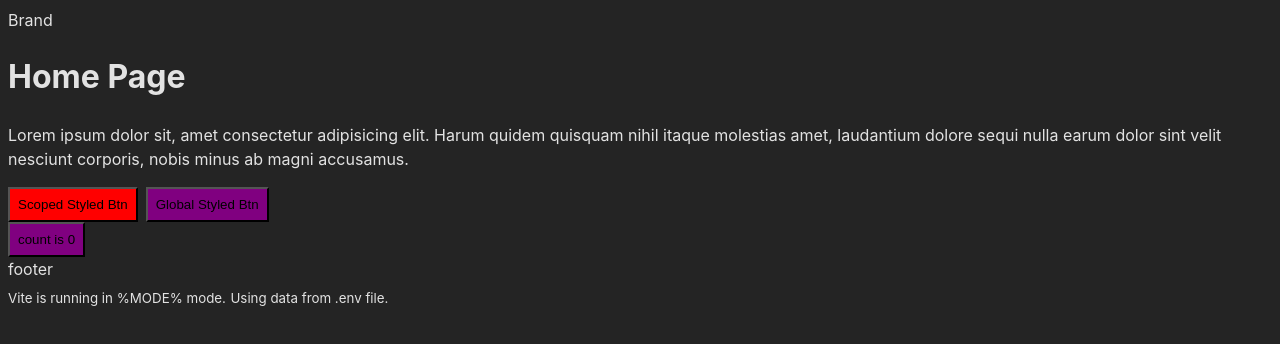
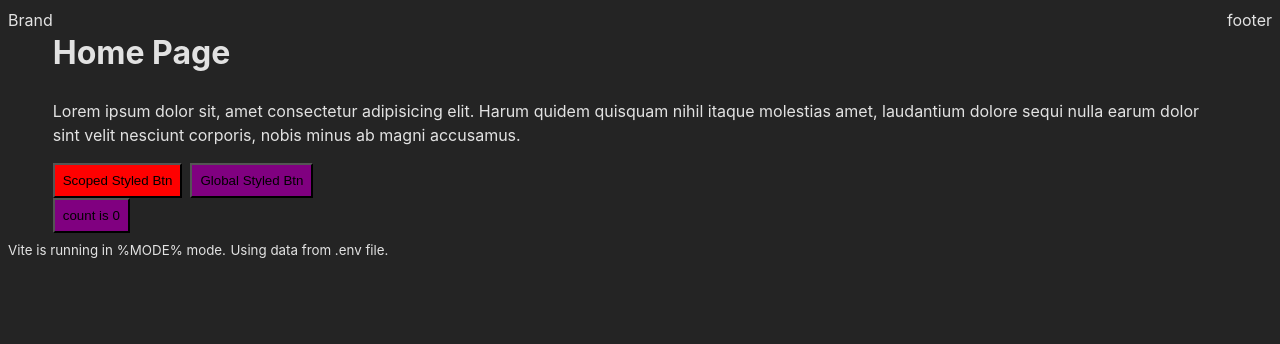
Before and after one commit to jicking/vite-react-boilerplate, a React (Vite) app: page / in a window 1280 px wide. Shown: the top 344 px of the page. Built offline with nearby package versions, Linux system fonts and the light colour scheme.

Commit message:
Updated App

```diff
--- a/src/App.css
+++ /dev/null
@@ -1 +0,0 @@
-/* set main container styles here... */
--- /dev/null
+++ b/src/App.module.css
@@ -0,0 +1,5 @@
+/* set main container styles here... */
+
+.container{
+    display: flex;
+}
--- a/src/App.tsx
+++ b/src/App.tsx
@@ -1,12 +1,12 @@
 import { useState } from "react";
-import "./App.css";
 import { HomePage } from "./pages/HomePage";
+import classes from './App.module.css'
 
 function App() {
   const [count, setCount] = useState(0);
 
   return (
-    <div>
+    <div className={classes.container}>
       <header>Brand</header>
       <main>
         <HomePage />
```
